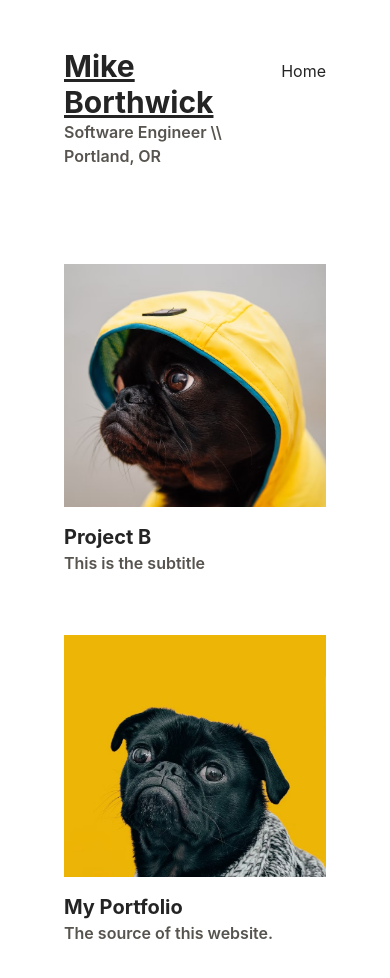
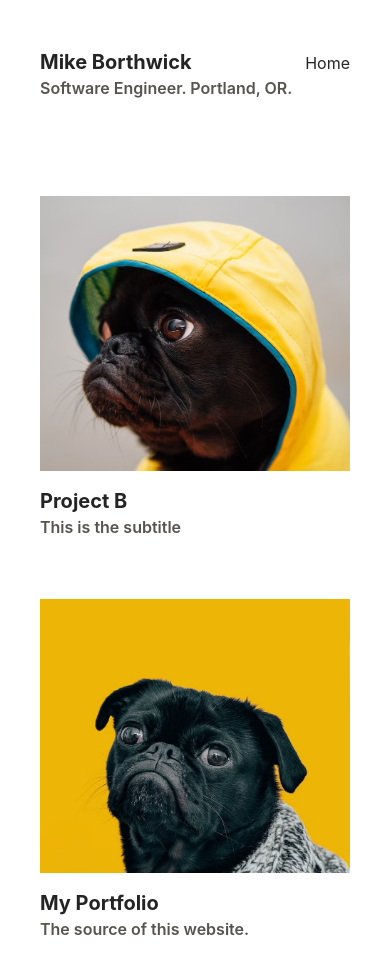
Before and after one commit to mhborthwick/mhborthwick.com, a React (Vite) app: page / in a window 390 px wide. Shown: the top 978 px of the page. Built offline with nearby package versions, Linux system fonts and the light colour scheme.

Commit message:
make nav nicer looking on mobile

```diff
--- a/src/components/Layout.tsx
+++ b/src/components/Layout.tsx
@@ -7,7 +7,7 @@ interface LayoutProps {
 
 export function Layout({ children }: LayoutProps) {
   return (
-    <div className="mx-16 my-8">
+    <div className="mx-10 my-8 md:mx-16">
       <Navigation />
       <AnimatePresence
         mode="wait"
--- a/src/components/Navigation.tsx
+++ b/src/components/Navigation.tsx
@@ -4,9 +4,11 @@ export function Navigation() {
   return (
     <header className="flex justify-between items-baseline mt-12 mb-24">
       <Link to="/">
-        <h1 className="text-3xl font-bold underline">Mike Borthwick</h1>
-        <p className="md:leading-loose font-semibold text-stone-600">
-          Software Engineer \\ Portland, OR
+        <h1 className="text-xl font-bold md:block md:text-3xl">
+          Mike Borthwick
+        </h1>
+        <p className="text-md text-stone-600 md:block md:text-xl md:leading-loose font-semibold">
+          Software Engineer. Portland, OR.
         </p>
       </Link>
       <nav>
```
